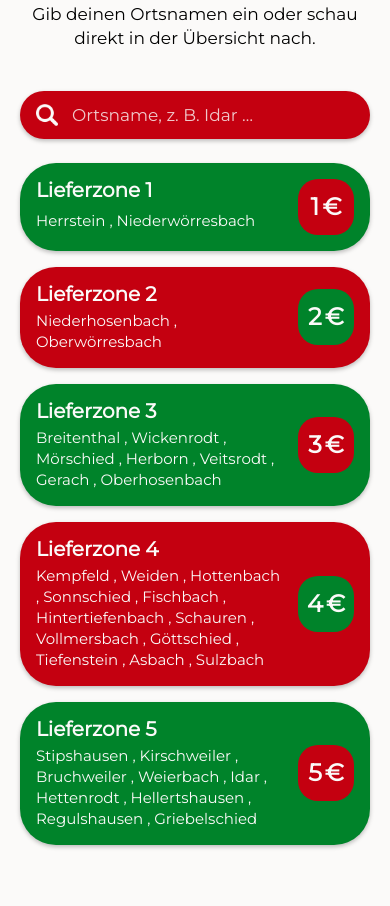
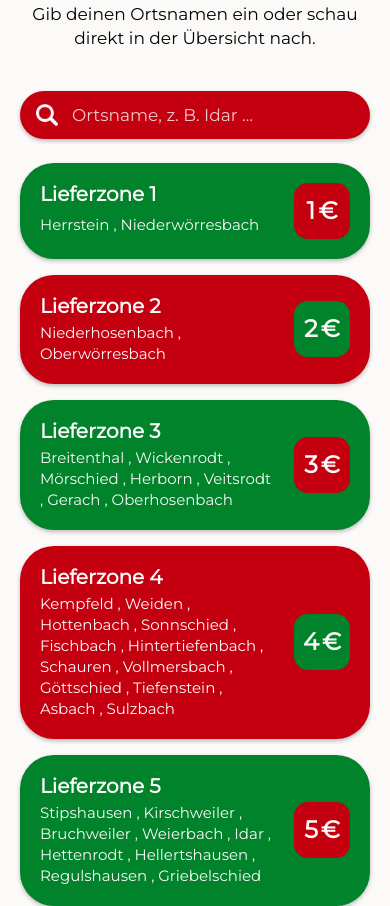
Before and after one commit to adomasmockaitis/pizzeria-herrstein, an Astro site: page / in a window 390 px wide. Shown: the part 4483-5389 px from the top of the page. Built offline with nearby package versions, Linux system fonts and the light colour scheme; Astro itself is replaced by a stand-in of ours.

Commit message:
Zonen-Karten mobil: mehr Innenabstand, konzentrisch weniger runde Badges
Innenabstand 20px, innerer Radius 14px -> Kartenradius 34px, Text mit Luft zur Rundung.

Co-Authored-By: Claude Opus 5.5 <noreply@anthropic.com>

```diff
--- a/src/components/startseite/Lieferkosten.astro
+++ b/src/components/startseite/Lieferkosten.astro
@@ -668,7 +668,10 @@ const sichtbareZonen = lieferzonen.zonen.filter((zone) => zone.sichtbar);
     align-items: center;
     column-gap: var(--abstand-m);
     row-gap: var(--abstand-2xs);
-    --karte-innen: var(--abstand-m);
+    /* Mobil: kleine Karte -> großzügiger Innenabstand (20px) und weniger runde innere Elemente (14px).
+       Konzentrisch bleibt es trotzdem: Kartenradius = 20 + 14 = 34px. So bleibt Abstand zwischen Text und Rundung. */
+    --karte-innen: 1.25rem;
+    --radius-innen: 14px;
     padding: var(--karte-innen);
   }
 
@@ -736,6 +739,7 @@ const sichtbareZonen = lieferzonen.zonen.filter((zone) => zone.sichtbar);
     .lieferkosten__grid :global(.zone-karte) {
       min-height: 13.375rem;
       --karte-innen: calc(var(--abstand-m) * 2);
+      --radius-innen: 20px;
       padding: var(--karte-innen);
       grid-template-columns: 1fr auto;
       grid-template-rows: auto 1fr;
```
